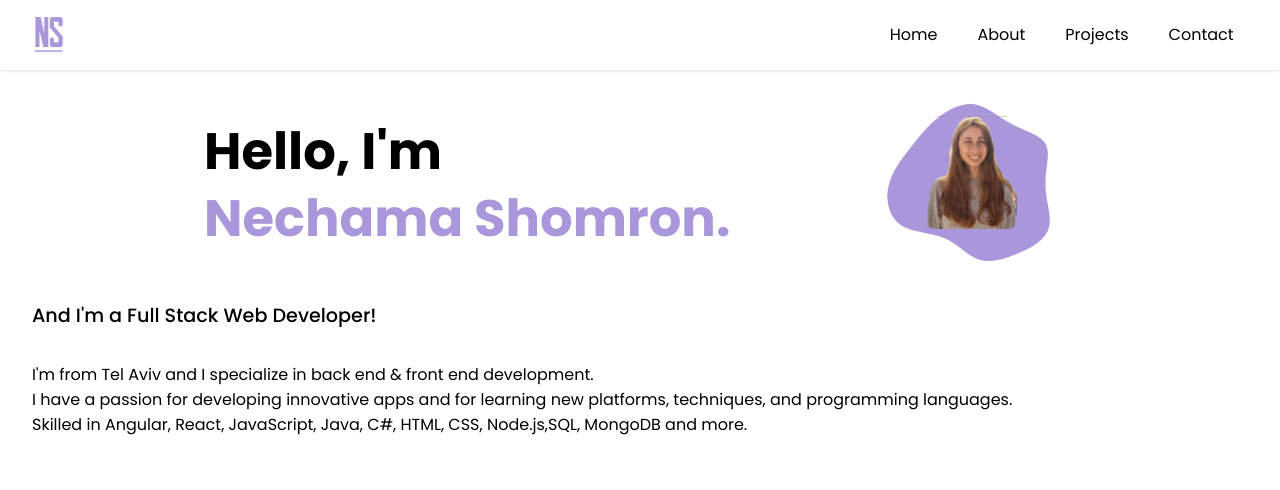
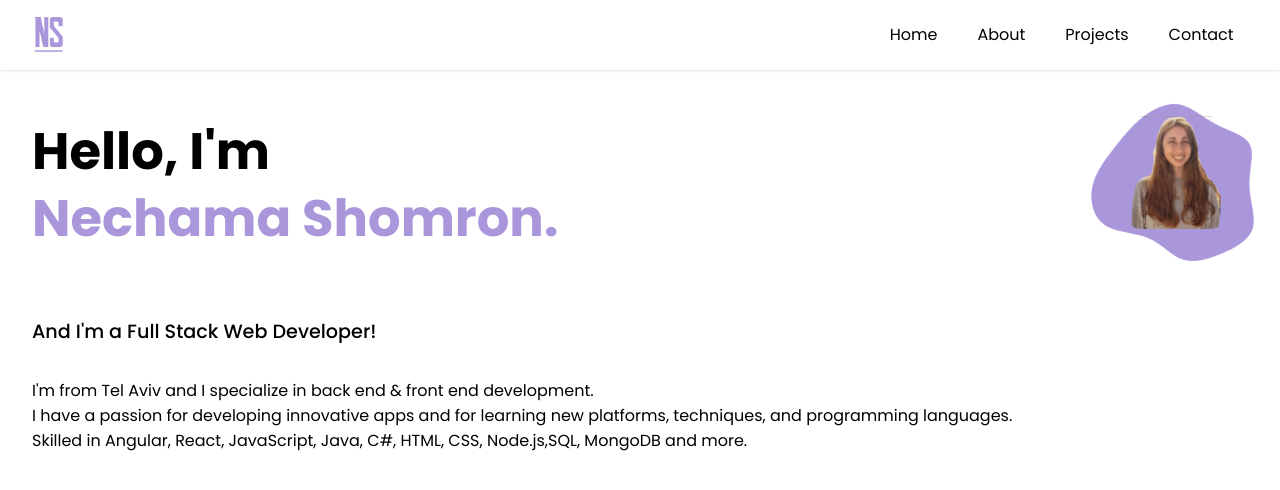
Before and after one commit to NechamaShomron/portfolio, a Next.js app: page / in a window 1280 px wide. Shown: the top 490 px of the page. Built offline with nearby package versions, Linux system fonts and the light colour scheme.

Commit message:
fixed responsivness in home

```diff
--- a/src/styles/Home.module.css
+++ b/src/styles/Home.module.css
@@ -40,15 +40,19 @@
 
 @media only screen and (min-width: 600px) {
   .hero_container{
-    padding-bottom: 0rem;
+    padding-bottom: 2rem;
     padding-top: 0rem;
+    align-self: auto;
+    justify-content: space-between;
+    width: 100vw;
+    margin-bottom:1rem;
   }
   .my_image{
-    margin-left: 2rem;
+    margin-right: 2rem;
   }
   .title{
-    font-size: 2rem;
-    width: 21rem;
+    font-size: 3rem;
+    width: 35rem;
   }
   .profession{
     margin-top: -1rem;
@@ -64,6 +68,12 @@
   .hero_container{
     padding-bottom: 2rem;
     padding-top: 1rem;
+    align-self: auto;
+    justify-content: space-between;
+    width: 100vw;
+  }
+  .my_image{
+    margin-right: 2rem;
   }
   .title{
     font-size: 3.2rem;
```
